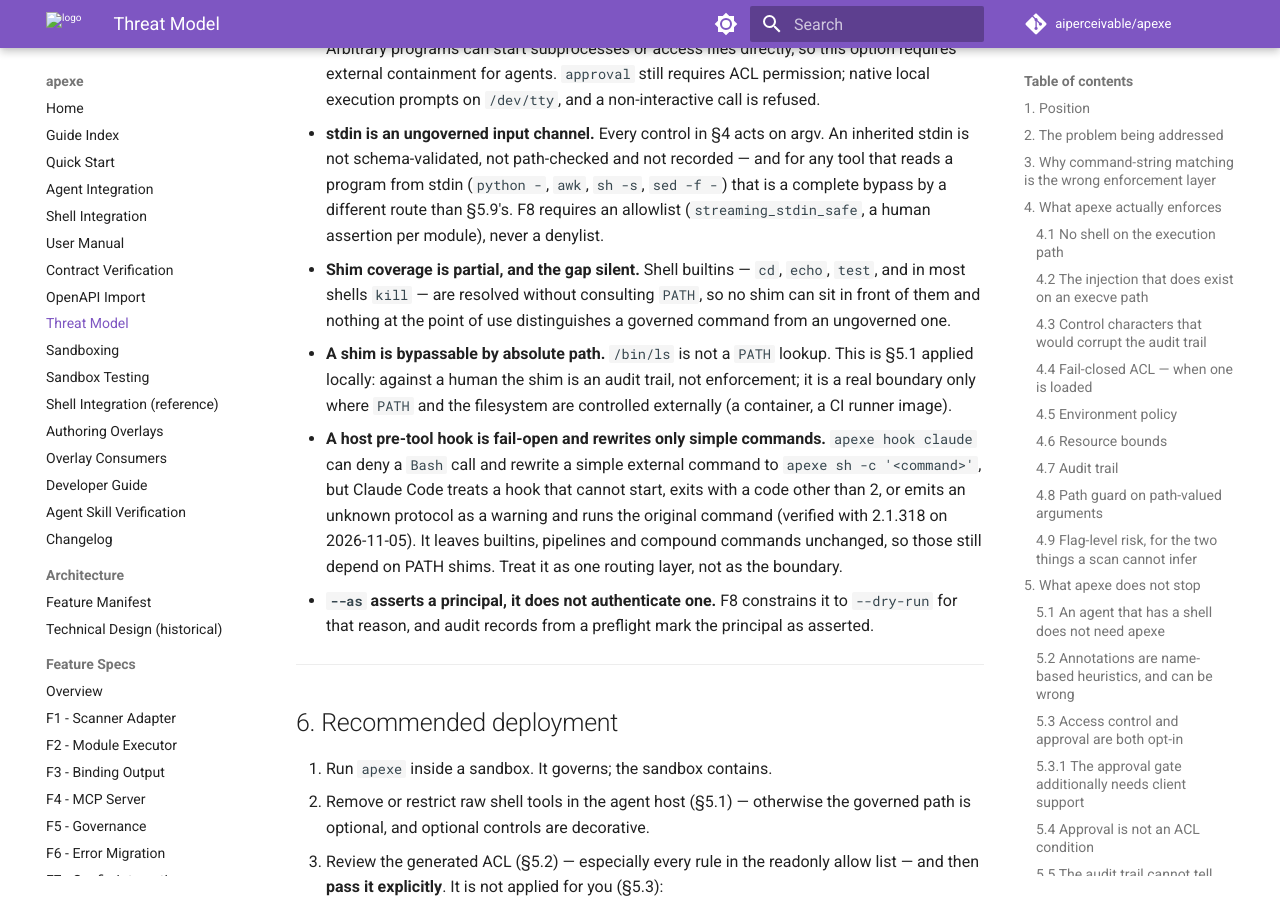
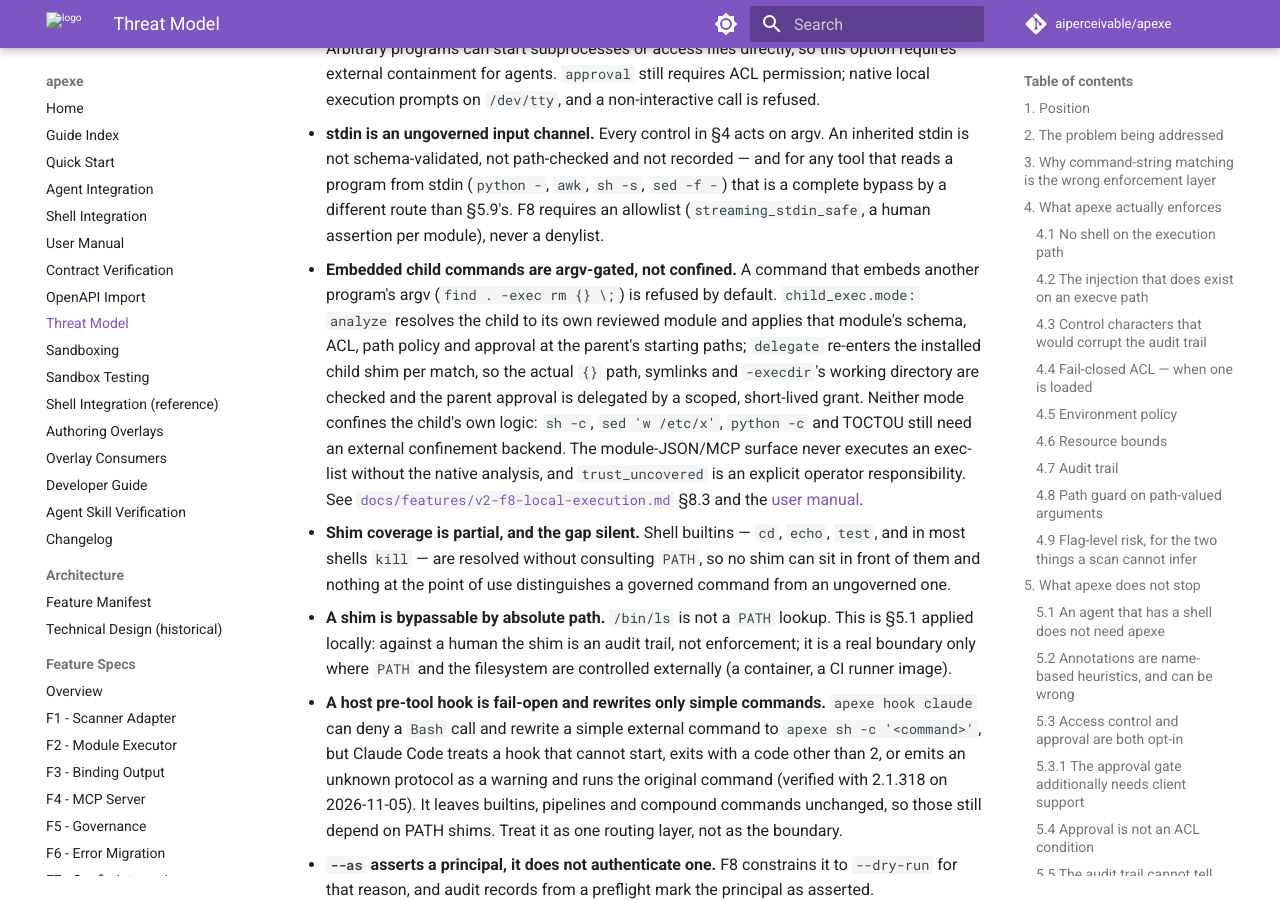
Before and after one commit to aiperceivable/apexe, an MkDocs documentation site: the page built from docs/threat-model.md, in a window 1280 px wide and 900 px high, scrolled down 14831 px. Built offline with MkDocs 1.6.1 and Material for MkDocs 9.7.7, drawn with Linux system fonts in a browser that asks for light colours; comment, search, counter and statistics services are not loaded.

Commit message:
docs: make the child-execution claims match what the code records
The manual said the audit records both the parent and the child; only the parent
execution is audited, the child analysis is logged, and delegate adds the child
shim's own execution record. `trust_uncovered` was described as audited; the
code logs it, and the config load now warns once when the list is non-empty.
The feature manifest gains the child-execution row and the stale "now 0.10.0"
note is corrected, and the local-execution and threat-model documents state the
argv-level boundary and the sandbox residual.

No behavioural change beyond the startup warning; `make check` stays green.

```diff
--- a/docs/config.example.yaml
+++ b/docs/config.example.yaml
@@ -24,7 +24,7 @@
 # `analyze` resolves the child program to its own reviewed module and applies
 # that module's ACL, path policy and approval. `trust_uncovered` names bare
 # programs the operator vouches for without a binding; empty by default and
-# every use is audited as unanalyzed.
+# every use is logged as unanalyzed.
 child_exec:
   mode: refuse          # refuse | analyze | delegate
   trust_uncovered: []
--- a/docs/threat-model.md
+++ b/docs/threat-model.md
@@ -668,6 +668,20 @@ describes the shipped stdin and shim boundaries:
   `awk`, `sh -s`, `sed -f -`) that is a complete bypass by a different route
   than §5.9's. F8 requires an allowlist (`streaming_stdin_safe`, a human
   assertion per module), never a denylist.
+- **Embedded child commands are argv-gated, not confined.** A command that
+  embeds another program's argv (`find . -exec rm {} \;`) is refused by
+  default. `child_exec.mode: analyze` resolves the child to its own reviewed
+  module and applies that module's schema, ACL, path policy and approval at the
+  parent's starting paths; `delegate` re-enters the installed child shim per
+  match, so the actual `{}` path, symlinks and `-execdir`'s working directory
+  are checked and the parent approval is delegated by a scoped, short-lived
+  grant. Neither mode confines the child's own logic: `sh -c`,
+  `sed 'w /etc/x'`, `python -c` and TOCTOU still need an external confinement
+  backend. The module-JSON/MCP surface never executes an exec-list without the
+  native analysis, and `trust_uncovered` is an explicit operator
+  responsibility. See [`docs/features/v2-f8-local-execution.md`](features/v2-f8-local-execution.md)
+  §8.3 and the [user manual](user-manual.md#embedded-child-commands-find--exec).
+
 - **Shim coverage is partial, and the gap silent.** Shell builtins —
   `cd`, `echo`, `test`, and in most shells `kill` — are resolved without
   consulting `PATH`, so no shim can sit in front of them and nothing at the
```
Also changed, not shown: CHANGELOG.md (+1 -1 lines), docs/features/v2-f8-local-execution.md (+1 -1 lines), docs/overlays.md (+5 -4 lines), docs/user-manual.md (+6 -4 lines), 2 other files.
